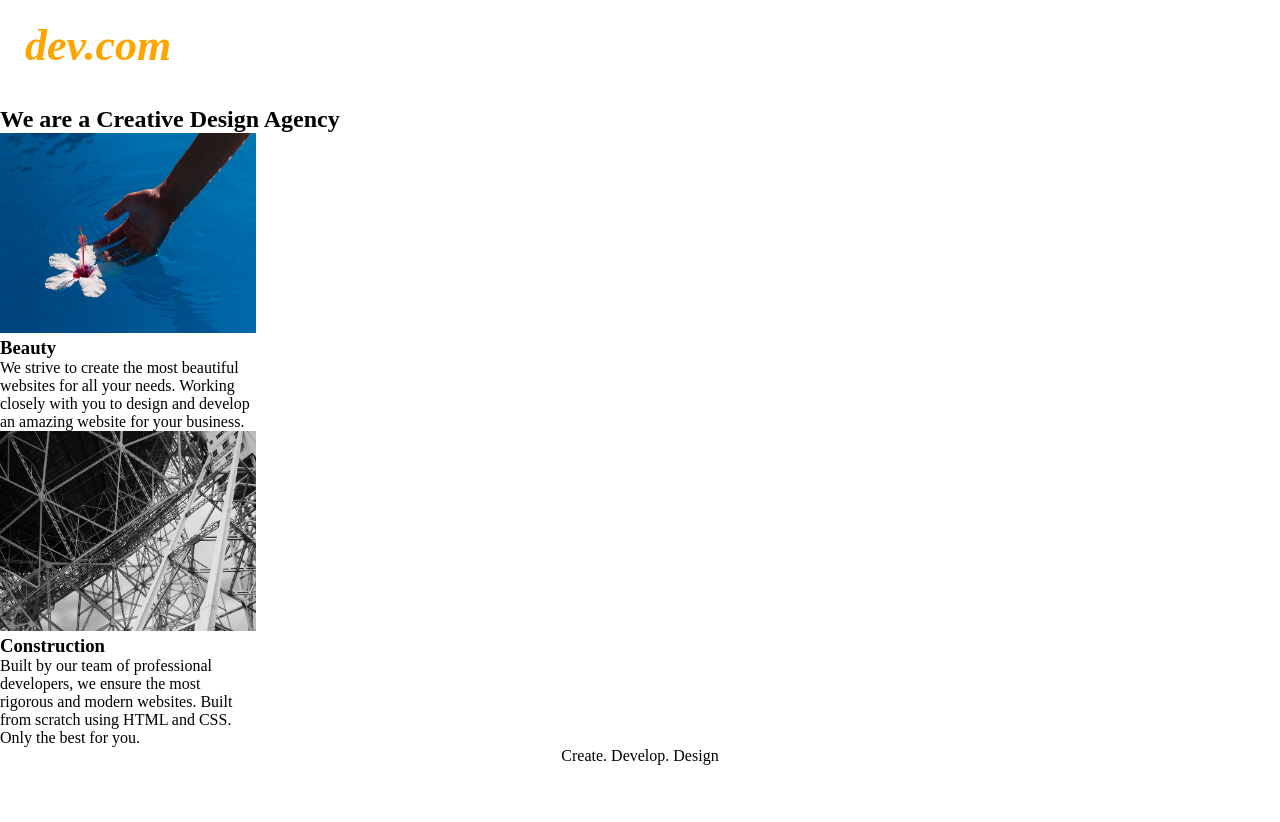
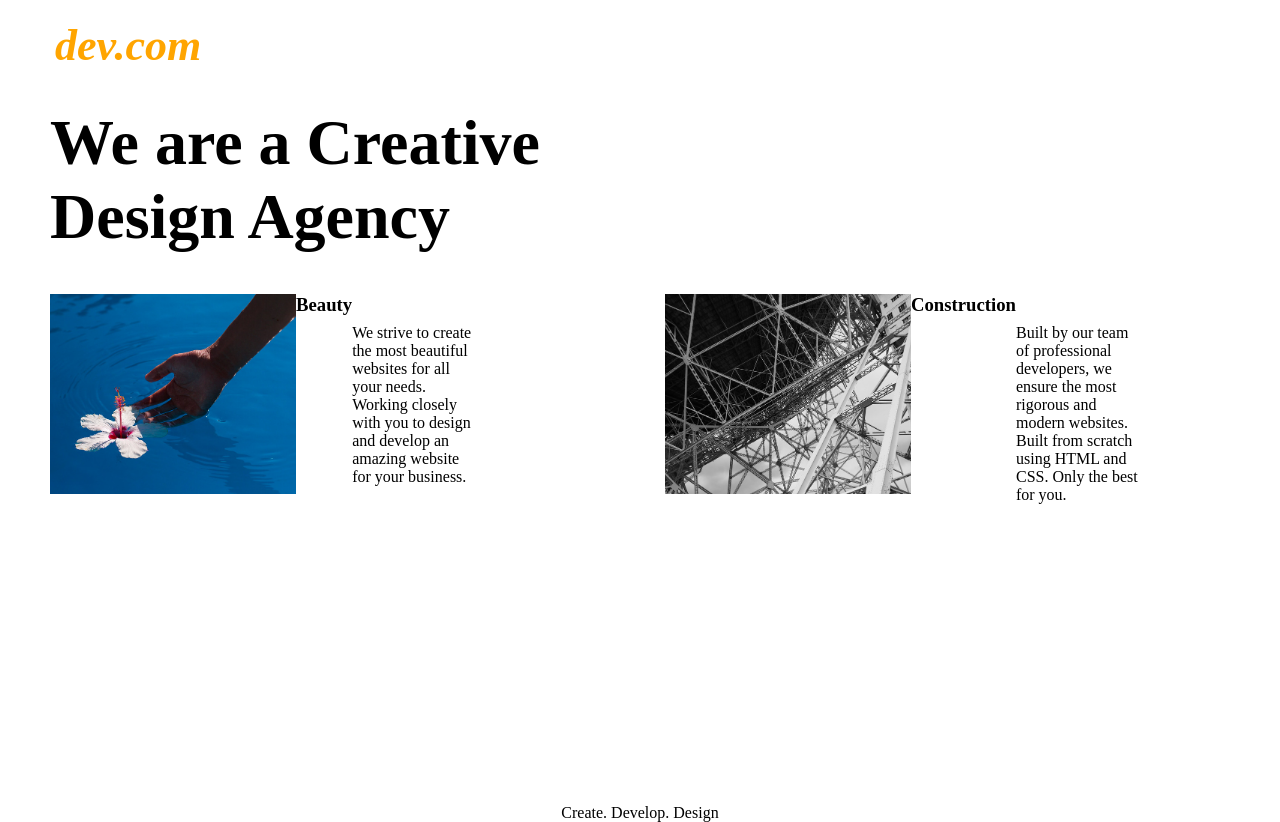
Before and after one commit to alok-38/learn-enough, a PHP site: page / in a window 1280 px wide. Before the commit the page ends 765 px from the top, so only its background shows below. Run offline with PHP 8.4, Linux system fonts and the light colour scheme.

Commit message:
agency website

```diff
--- a/css-tutorial/agency-website/style.css
+++ b/css-tutorial/agency-website/style.css
@@ -5,7 +5,21 @@
 }
 
 nav {
-    padding: 20px 0 35px 25px;
+    padding: 20px 0 35px 55px;
+}
+
+h1 {
+    font-size: 64px;
+    margin-bottom: 40px;
+}
+
+.block {
+    display: block;
+}
+
+h1,
+.container {
+    margin-left: 50px;
 }
 
 a {
@@ -17,14 +31,27 @@ a {
 }
 
 img {
-    width: 20%;
+    width: 40%;
     height: 200px;
+    object-fit: cover;
 }
 
 article p {
     width: 20%;
+    margin-top: 30px;
+}
+
+.container {
+    display: flex;
+    flex-direction: row;
+}
+
+article {
+    display: flex;
+    flex: 1;
 }
 
 footer {
     text-align: center;
+    margin-top: 300px;
 }
```
